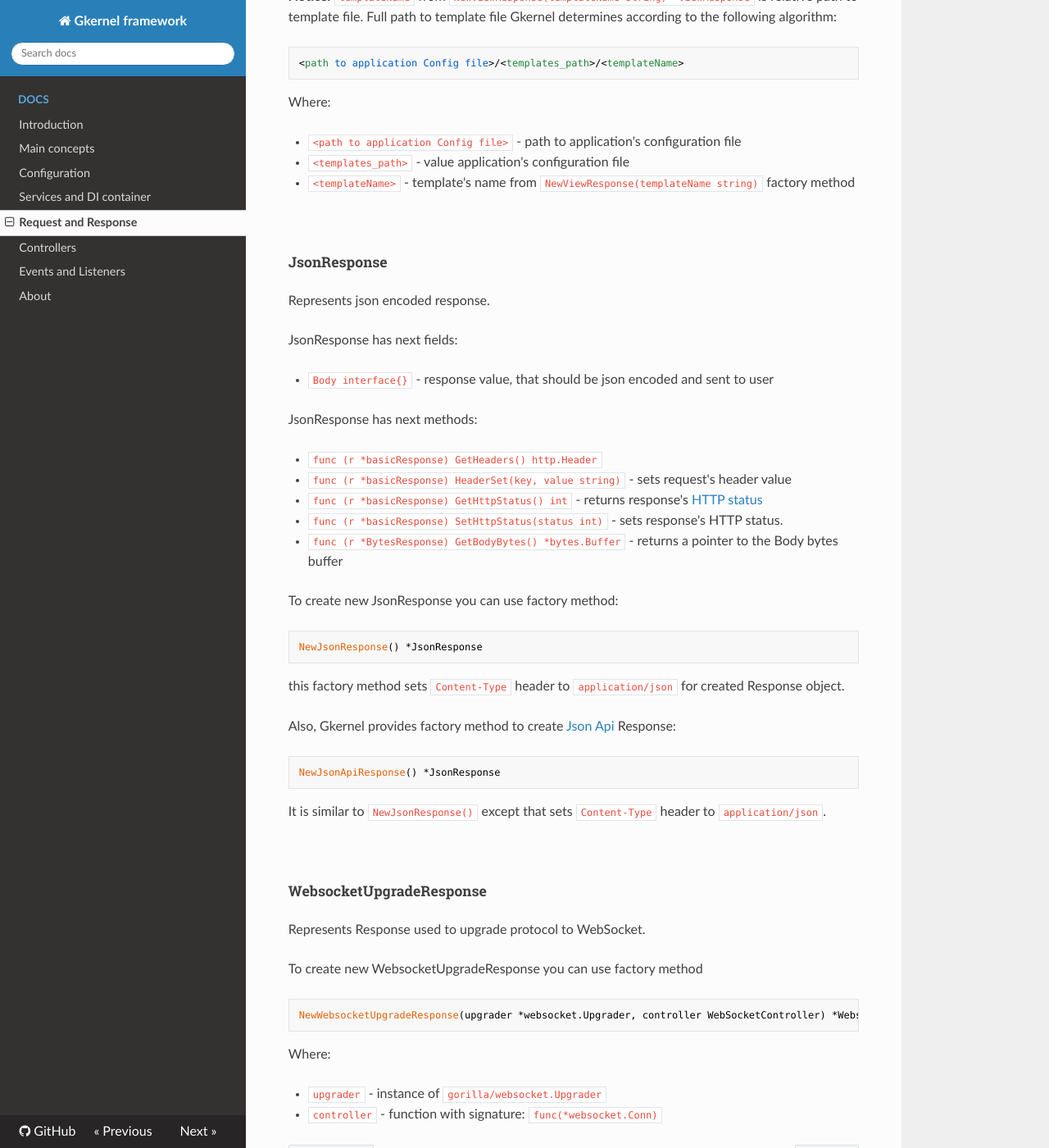
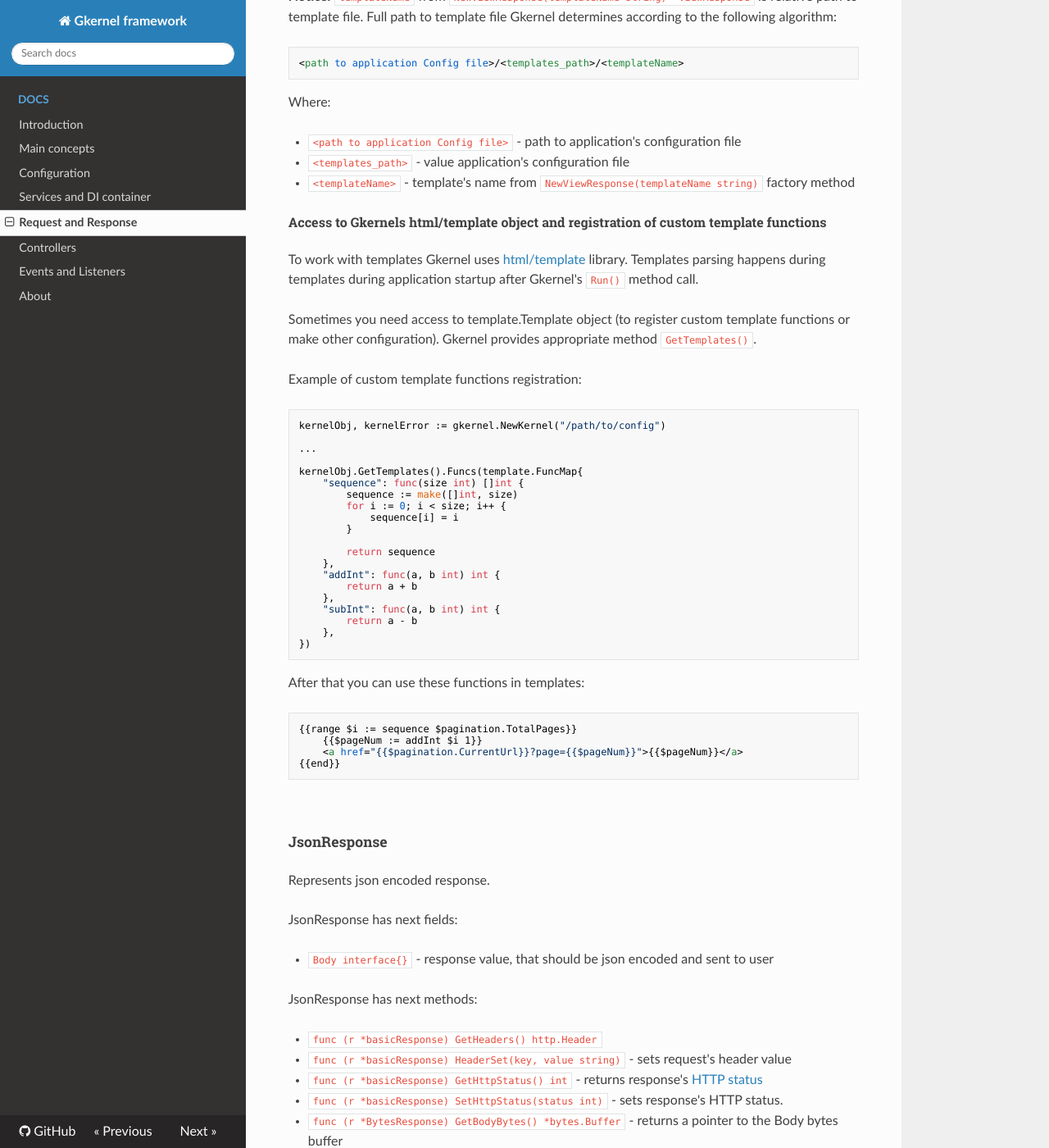
Before and after one commit to bassbeaver/gkernel-docs, an MkDocs documentation site: the page built from docs/4_request_and_response.md, in a window 1280 px wide and 1400 px high, scrolled down 3692 px. Shown: the whole window at 82% size. Built offline with MkDocs 1.6.1, drawn with Linux system fonts in a browser that asks for light colours; nearby versions of some CDN libraries; some of the changed text lies outside the part shown.

Commit message:
Updated docs to be suitable for Gkernel v0.1.0

````diff
--- a/docs/4_request_and_response.md
+++ b/docs/4_request_and_response.md
@@ -175,6 +175,44 @@ Where:
 * `<templates_path>` - value application's configuration file
 * `<templateName>` - template's name from `NewViewResponse(templateName string)` factory method
 
+###### Access to Gkernels html/template object and registration of custom template functions
+To work with templates Gkernel uses [html/template](https://golang.org/pkg/html/template/) library.
+Templates parsing happens during templates during application startup after Gkernel's `Run()` method call.
+
+Sometimes you need access to template.Template object (to register custom template functions or make other configuration).
+Gkernel provides appropriate method `GetTemplates()`.
+
+Example of custom template functions registration:
+```go
+kernelObj, kernelError := gkernel.NewKernel("/path/to/config")
+
+...
+
+kernelObj.GetTemplates().Funcs(template.FuncMap{
+    "sequence": func(size int) []int {
+        sequence := make([]int, size)
+        for i := 0; i < size; i++ {
+            sequence[i] = i
+        }
+
+        return sequence
+    },
+    "addInt": func(a, b int) int {
+        return a + b
+    },
+    "subInt": func(a, b int) int {
+        return a - b
+    },
+})
+```
+After that you can use these functions in templates:
+```html
+{{range $i := sequence $pagination.TotalPages}}
+    {{$pageNum := addInt $i 1}}
+    <a href="{{$pagination.CurrentUrl}}?page={{$pageNum}}">{{$pageNum}}</a>
+{{end}}
+```
+
 &nbsp;
 ##### JsonResponse
 
````
Also changed, not shown: other parts of docs/4_request_and_response.md (+1 -1 lines), docs/1_main-concepts.md (+9 -2 lines), docs/2_configuration.md (+6 -6 lines), docs/3_services_and_di_container.md (+1 -1 lines), 1 other file.
